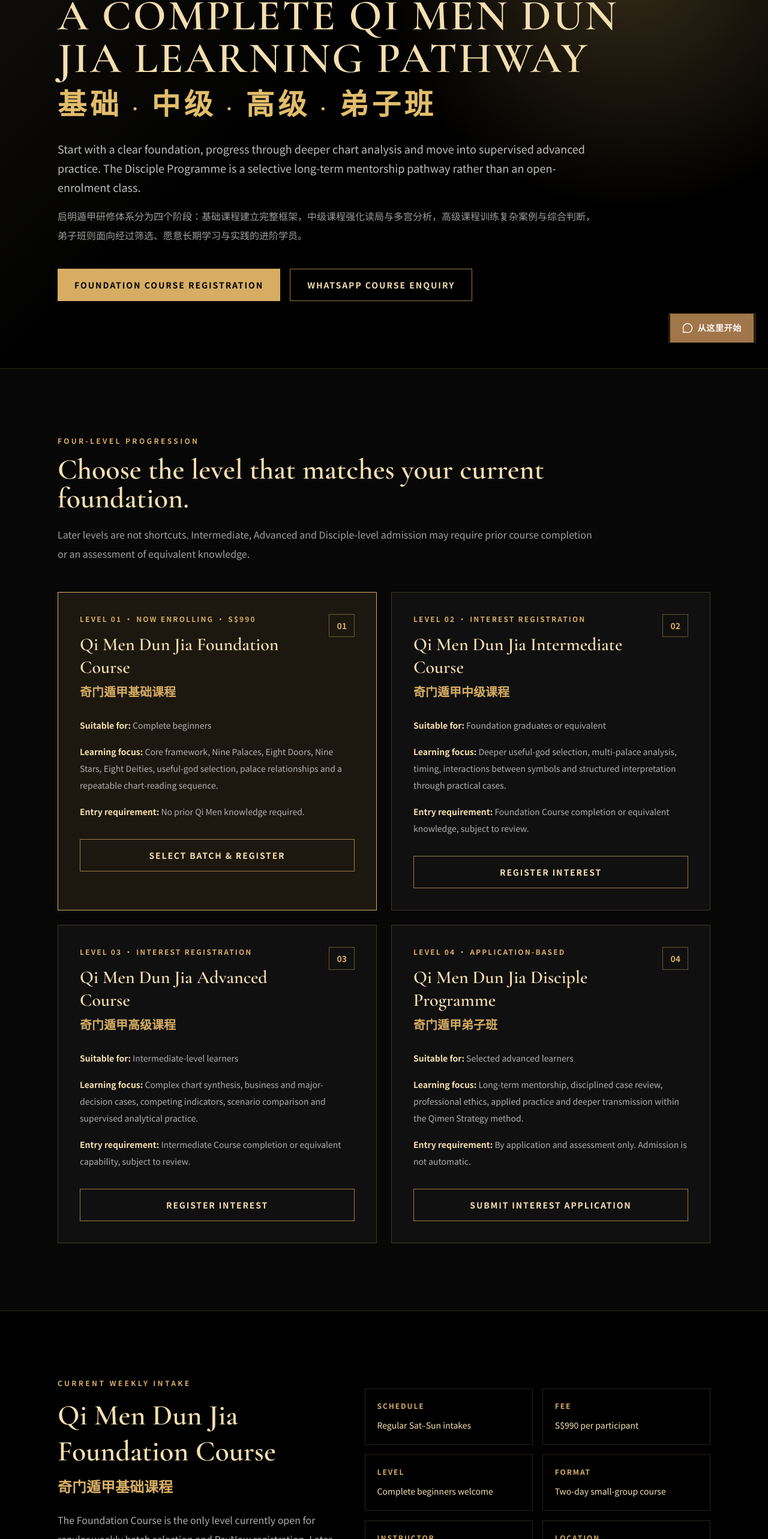
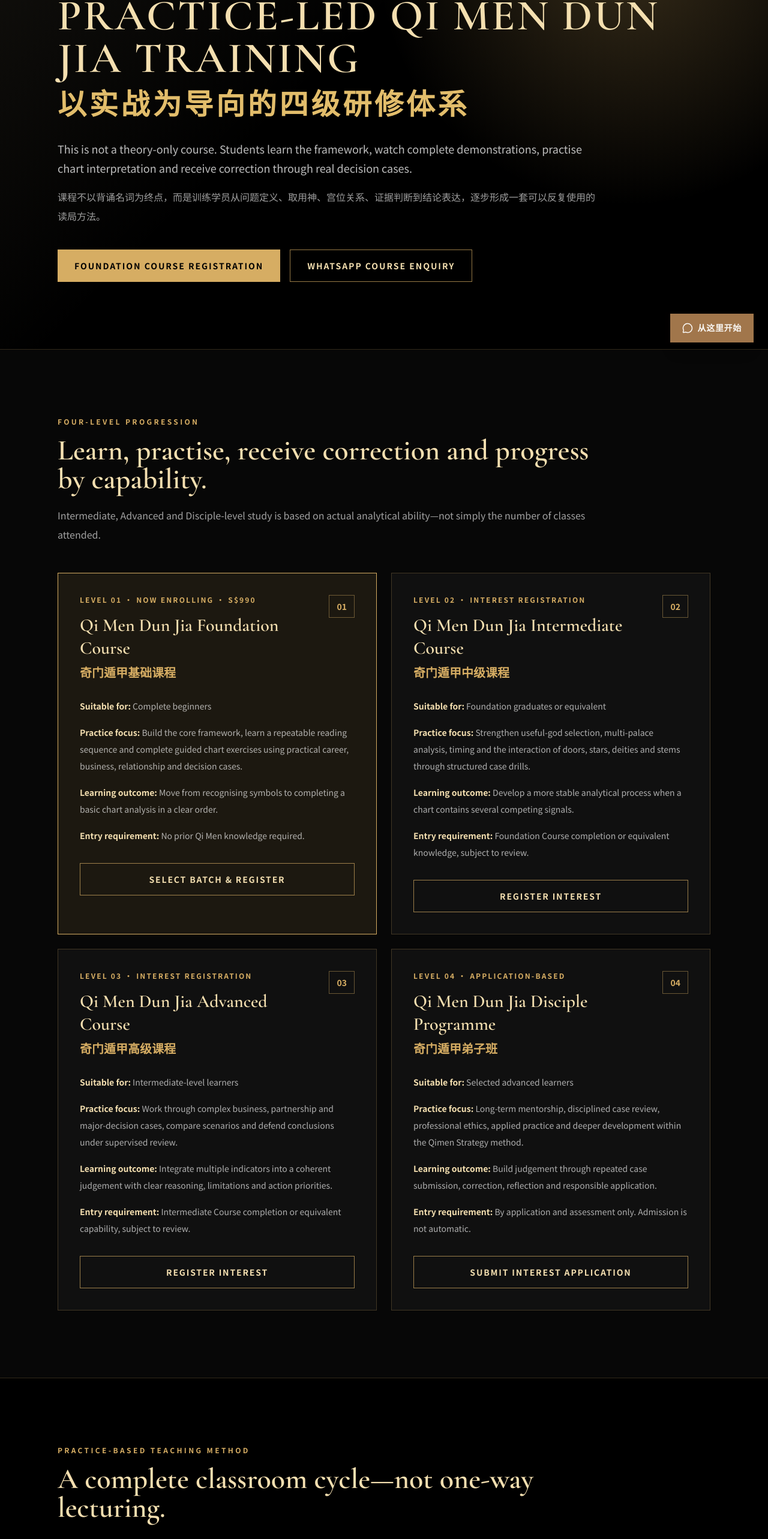
Before and after one commit to BODHIWONG/qmfeng-website, a Next.js app: page /courses in a window 1280 px wide. Shown: the part 205-2771 px from the top of the page at 60% size. Built offline with nearby package versions, Linux system fonts and the light colour scheme.

Commit message:
Position Qi Men courses as practice-led training

```diff
--- a/app/courses/page.tsx
+++ b/app/courses/page.tsx
@@ -6,16 +6,18 @@ import Footer from "@/components/footer";
 import FloatingActions from "@/components/floating-actions";
 
 export const metadata: Metadata = {
-  title: "Qimen Strategy Academy Singapore｜Foundation to Disciple Qi Men Courses",
+  title: "Practical Qi Men Dun Jia Courses Singapore｜Foundation to Disciple",
   description:
-    "Qimen Strategy Academy provides a structured four-level Qi Men Dun Jia learning pathway in Singapore: Foundation, Intermediate, Advanced and the application-based Disciple Programme.",
+    "Qimen Strategy Academy provides a practice-led four-level Qi Men Dun Jia pathway in Singapore. Learn through structured frameworks, guided chart exercises, real cases and supervised review.",
   keywords: [
+    "practical Qi Men Dun Jia course Singapore",
+    "Qi Men Dun Jia case training",
     "Qimen Strategy Academy Singapore",
-    "Qi Men Dun Jia course Singapore",
     "Qi Men intermediate course Singapore",
     "Qi Men advanced course Singapore",
     "Qi Men disciple programme",
-    "奇门遁甲课程新加坡",
+    "奇门遁甲实战课程新加坡",
+    "奇门遁甲案例教学",
     "奇门遁甲中级课程",
     "奇门遁甲高级课程",
     "奇门遁甲弟子班",
@@ -25,7 +27,7 @@ export const metadata: Metadata = {
 };
 
 const WA_LINK =
-  "https://wa.me/6589593499?text=Hello%20Qimen%20Strategy%20Academy%2C%20I%20would%20like%20to%20enquire%20about%20the%20Qi%20Men%20Dun%20Jia%20course%20pathway%20in%20Singapore.";
+  "https://wa.me/6589593499?text=Hello%20Qimen%20Strategy%20Academy%2C%20I%20would%20like%20to%20enquire%20about%20your%20practice-led%20Qi%20Men%20Dun%20Jia%20courses%20in%20Singapore.";
 const FOUNDATION_REGISTER_LINK = "/course-registration?course=qimen-foundation&batch=2026-09-19";
 
 const qimenLevels = [
@@ -35,7 +37,8 @@ const qimenLevels = [
     zh: "奇门遁甲基础课程",
     status: "Now Enrolling · S$990",
     audience: "Complete beginners",
-    focus: "Core framework, Nine Palaces, Eight Doors, Nine Stars, Eight Deities, useful-god selection, palace relationships and a repeatable chart-reading sequence.",
+    focus: "Build the core framework, learn a repeatable reading sequence and complete guided chart exercises using practical career, business, relationship and decision cases.",
+    outcome: "Move from recognising symbols to completing a basic chart analysis in a clear order.",
     prerequisite: "No prior Qi Men knowledge required.",
     href: FOUNDATION_REGISTER_LINK,
     cta: "Select Batch & Register",
@@ -47,7 +50,8 @@ const qimenLevels = [
     zh: "奇门遁甲中级课程",
     status: "Interest Registration",
     audience: "Foundation graduates or equivalent",
-    focus: "Deeper useful-god selection, multi-palace analysis, timing, interactions between symbols and structured interpretation through practical cases.",
+    focus: "Strengthen useful-god selection, multi-palace analysis, timing and the interaction of doors, stars, deities and stems through structured case drills.",
+    outcome: "Develop a more stable analytical process when a chart contains several competing signals.",
     prerequisite: "Foundation Course completion or equivalent knowledge, subject to review.",
     href: "/course-registration?course=qimen-intermediate",
     cta: "Register Interest",
@@ -58,7 +62,8 @@ const qimenLevels = [
     zh: "奇门遁甲高级课程",
     status: "Interest Registration",
     audience: "Intermediate-level learners",
-    focus: "Complex chart synthesis, business and major-decision cases, competing indicators, scenario comparison and supervised analytical practice.",
+    focus: "Work through complex business, partnership and major-decision cases, compare scenarios and defend conclusions under supervised review.",
+    outcome: "Integrate multiple indicators into a coherent judgement with clear reasoning, limitations and action priorities.",
     prerequisite: "Intermediate Course completion or equivalent capability, subject to review.",
     href: "/course-registration?course=qimen-advanced",
     cta: "Register Interest",
@@ -69,11 +74,29 @@ const qimenLevels = [
     zh: "奇门遁甲弟子班",
     status: "Application-Based",
     audience: "Selected advanced learners",
-    focus: "Long-term mentorship, disciplined case review, professional ethics, applied practice and deeper transmission within the Qimen Strategy method.",
+    focus: "Long-term mentorship, disciplined case review, professional ethics, applied practice and deeper development within the Qimen Strategy method.",
+    outcome: "Build judgement through repeated case submission, correction, reflection and responsible application.",
     prerequisite: "By application and assessment only. Admission is not automatic.",
     href: "/course-registration?course=qimen-disciple",
     cta: "Submit Interest Application",
   },
+];
+
+const practicalMethod = [
+  ["01", "Framework First", "先建立框架", "Understand the question, select the relevant reference points and follow a consistent analysis order."],
+  ["02", "Instructor Demonstration", "老师示范拆局", "Watch a complete chart analysis from question framing to evidence, conclusion and practical next steps."],
+  ["03", "Guided Student Practice", "学员实盘练习", "Read charts independently or in small groups instead of only listening to theory."],
+  ["04", "Correction & Debrief", "课堂纠偏复盘", "Identify missed evidence, weak assumptions and conflicting indicators, then rebuild the reasoning."],
+  ["05", "Transfer to Real Decisions", "转化为实际判断", "Learn how to translate chart information into priorities, timing, risk awareness and realistic action options."],
+];
+
+const caseThemes = [
+  ["Career & Executive Transition", "职场发展、岗位选择与事业转型"],
+  ["Business Bottlenecks", "创业、生意卡点与经营优先级"],
+  ["Projects & Investment Decisions", "项目评估与投资决策辅助"],
+  ["Partnership & People", "合作关系、团队与用人判断"],
+  ["Relationships & Major Choices", "情感关系与个人重大选择"],
+  ["Timing & Action Planning", "时机判断与行动顺序"],
 ];
 
 const otherModules = [
@@ -93,14 +116,14 @@ export default function CoursesPage() {
             <div className="container relative mx-auto max-w-6xl">
               <p className="text-xs font-bold uppercase tracking-[0.30em] text-[#d6ad63]">Qimen Strategy Academy · Singapore</p>
               <h1 className="mt-5 max-w-5xl text-4xl font-semibold uppercase leading-[0.98] tracking-[0.04em] text-[#f4dfb0] md:text-7xl">
-                A Complete Qi Men Dun Jia Learning Pathway
+                Practice-Led Qi Men Dun Jia Training
               </h1>
-              <h2 className="mt-5 text-3xl font-semibold tracking-[0.12em] text-[#e2bd6b] md:text-5xl">基础 · 中级 · 高级 · 弟子班</h2>
+              <h2 className="mt-5 text-3xl font-semibold tracking-[0.10em] text-[#e2bd6b] md:text-5xl">以实战为导向的四级研修体系</h2>
               <p className="mt-8 max-w-4xl text-lg leading-8 text-white/74">
-                Start with a clear foundation, progress through deeper chart analysis and move into supervised advanced practice. The Disciple Programme is a selective long-term mentorship pathway rather than an open-enrolment class.
+                This is not a theory-only course. Students learn the framework, watch complete demonstrations, practise chart interpretation and receive correction through real decision cases.
               </p>
               <p className="mt-4 max-w-4xl leading-8 text-white/62">
-                启明遁甲研修体系分为四个阶段：基础课程建立完整框架，中级课程强化读局与多宫分析，高级课程训练复杂案例与综合判断，弟子班则面向经过筛选、愿意长期学习与实践的进阶学员。
+                课程不以背诵名词为终点，而是训练学员从问题定义、取用神、宫位关系、证据判断到结论表达，逐步形成一套可以反复使用的读局方法。
               </p>
               <div className="mt-10 flex flex-col gap-4 sm:flex-row">
                 <Link href={FOUNDATION_REGISTER_LINK} className="inline-flex items-center justify-center bg-[#d6ad63] px-7 py-4 text-sm font-bold uppercase tracking-[0.14em] text-black hover:bg-[#f4dfb0]">
@@ -116,9 +139,9 @@ export default function CoursesPage() {
           <section className="border-y border-[#d6ad63]/20 bg-[#070707] px-4 py-20 md:py-28">
             <div className="container mx-auto max-w-6xl">
               <p className="text-xs font-bold uppercase tracking-[0.28em] text-[#d6ad63]">Four-Level Progression</p>
-              <h2 className="mt-4 max-w-4xl text-3xl font-semibold text-[#f4dfb0] md:text-5xl">Choose the level that matches your current foundation.</h2>
+              <h2 className="mt-4 max-w-4xl text-3xl font-semibold text-[#f4dfb0] md:text-5xl">Learn, practise, receive correction and progress by capability.</h2>
               <p className="mt-5 max-w-4xl leading-8 text-white/62">
-                Later levels are not shortcuts. Intermediate, Advanced and Disciple-level admission may require prior course completion or an assessment of equivalent knowledge.
+                Intermediate, Advanced and Disciple-level study is based on actual analytical ability—not simply the number of classes attended.
               </p>
 
               <div className="mt-12 grid gap-6 lg:grid-cols-2">
@@ -137,7 +160,8 @@ export default function CoursesPage() {
                     </div>
                     <div className="mt-7 space-y-4 text-sm leading-7 text-white/66">
                       <p><strong className="text-[#f4dfb0]">Suitable for:</strong> {course.audience}</p>
-                      <p><strong className="text-[#f4dfb0]">Learning focus:</strong> {course.focus}</p>
+                      <p><strong className="text-[#f4dfb0]">Practice focus:</strong> {course.focus}</p>
+                      <p><strong className="text-[#f4dfb0]">Learning outcome:</strong> {course.outcome}</p>
                       <p><strong className="text-[#f4dfb0]">Entry requirement:</strong> {course.prerequisite}</p>
                     </div>
                     <Link href={course.href} className="mt-8 inline-flex w-full items-center justify-center border border-[#d6ad63]/70 px-6 py-4 text-sm font-bold uppercase tracking-[0.13em] text-[#f4dfb0] transition hover:bg-[#d6ad63] hover:text-black">
@@ -150,13 +174,54 @@ export default function CoursesPage() {
           </section>
 
           <section className="px-4 py-20 md:py-28">
+            <div className="container mx-auto max-w-6xl">
+              <p className="text-xs font-bold uppercase tracking-[0.28em] text-[#d6ad63]">Practice-Based Teaching Method</p>
+              <h2 className="mt-4 max-w-4xl text-3xl font-semibold text-[#f4dfb0] md:text-5xl">A complete classroom cycle—not one-way lecturing.</h2>
+              <p className="mt-5 max-w-4xl leading-8 text-white/62">
+                每一个核心知识点都尽量经过“讲解—示范—练习—纠偏—复盘”的完整闭环，让学员真正知道如何使用，而不只是听过。
+              </p>
+              <div className="mt-12 grid gap-5 md:grid-cols-2 lg:grid-cols-5">
+                {practicalMethod.map(([no, title, zh, body]) => (
+                  <article key={no} className="border border-[#d6ad63]/25 bg-white/[0.035] p-6">
+                    <p className="text-sm font-bold text-[#d6ad63]">{no}</p>
+                    <h3 className="mt-3 text-xl font-semibold text-[#f4dfb0]">{title}</h3>
+                    <p className="mt-2 font-semibold text-[#d6ad63]">{zh}</p>
+                    <p className="mt-4 text-sm leading-7 text-white/62">{body}</p>
+                  </article>
+                ))}
+              </div>
+            </div>
+          </section>
+
+          <section className="border-y border-[#d6ad63]/20 bg-[#070707] px-4 py-20 md:py-28">
+            <div className="container mx-auto max-w-6xl">
+              <p className="text-xs font-bold uppercase tracking-[0.28em] text-[#d6ad63]">Practical Case Themes</p>
+              <h2 className="mt-4 max-w-4xl text-3xl font-semibold text-[#f4dfb0] md:text-5xl">Train judgement around real questions people actually face.</h2>
+              <div className="mt-10 grid gap-4 md:grid-cols-2 lg:grid-cols-3">
+                {caseThemes.map(([en, zh], index) => (
+                  <div key={en} className="flex gap-4 border border-[#d6ad63]/20 bg-black p-6">
+                    <span className="text-sm font-bold text-[#d6ad63]">{String(index + 1).padStart(2, "0")}</span>
+                    <div>
+                      <h3 className="font-semibold text-[#f4dfb0]">{en}</h3>
+                      <p className="mt-2 text-sm leading-6 text-white/60">{zh}</p>
+                    </div>
+                  </div>
+                ))}
+              </div>
+              <p className="mt-8 max-w-4xl text-sm leading-7 text-white/48">
+                Cases are used for educational analysis. Qi Men is taught as supplementary decision support and does not replace professional financial, legal, medical or psychological advice.
+              </p>
+            </div>
+          </section>
+
+          <section className="px-4 py-20 md:py-28">
             <div className="container mx-auto grid max-w-6xl gap-10 lg:grid-cols-[0.9fr_1.1fr] lg:items-center">
               <div>
                 <p className="text-xs font-bold uppercase tracking-[0.28em] text-[#d6ad63]">Current Weekly Intake</p>
                 <h2 className="mt-4 text-3xl font-semibold leading-tight text-[#f4dfb0] md:text-5xl">Qi Men Dun Jia Foundation Course</h2>
-                <p className="mt-3 text-2xl font-semibold text-[#d6ad63]">奇门遁甲基础课程</p>
+                <p className="mt-3 text-2xl font-semibold text-[#d6ad63]">奇门遁甲基础实战课程</p>
                 <p className="mt-6 text-base leading-8 text-white/68">
-                  The Foundation Course is the only level currently open for regular weekly batch selection and PayNow registration. Later levels accept interest registration while dates, fees and prerequisites are being finalised.
+                  The Foundation Course is the only level currently open for regular weekly batch selection and PayNow registration. The course combines core theory, guided examples and introductory chart practice.
                 </p>
               </div>
               <div className="grid gap-4 sm:grid-cols-2">
@@ -164,8 +229,8 @@ export default function CoursesPage() {
                   ["Schedule", "Regular Sat–Sun intakes"],
                   ["Fee", "S$990 per participant"],
                   ["Level", "Complete beginners welcome"],
-                  ["Format", "Two-day small-group course"],
-                  ["Instructor", "Huang Qiming｜黄启明"],
+                  ["Format", "Two-day small-group training"],
+                  ["Method", "Cases, practice and review"],
                   ["Location", "Bedok, Singapore"],
                 ].map(([label, value]) => (
                   <div key={label} className="border border-[#d6ad63]/20 bg-black/35 p-5">
@@ -180,7 +245,7 @@ export default function CoursesPage() {
           <section className="border-y border-[#d6ad63]/20 bg-[#070707] px-4 py-20">
             <div className="container mx-auto max-w-6xl">
               <p className="text-xs font-bold uppercase tracking-[0.28em] text-[#d6ad63]">Other Future Modules</p>
-              <h2 className="mt-4 text-3xl font-semibold text-[#f4dfb0] md:text-5xl">Additional learning modules under development.</h2>
+              <h2 className="mt-4 text-3xl font-semibold text-[#f4dfb0] md:text-5xl">Additional practical learning modules under development.</h2>
               <div className="mt-10 grid gap-5 md:grid-cols-3">
                 {otherModules.map(([title, zh, status]) => (
                   <a key={title} href={WA_LINK} target="_blank" rel="noopener noreferrer" className="block border border-[#d6ad63]/20 bg-white/[0.035] p-6 transition hover:border-[#d6ad63]/60">
@@ -196,7 +261,7 @@ export default function CoursesPage() {
           <section className="px-4 py-24">
             <div className="container mx-auto max-w-5xl border border-[#d6ad63]/40 bg-[#d6ad63]/10 p-8 text-center md:p-12">
               <p className="text-xs font-bold uppercase tracking-[0.28em] text-[#d6ad63]">Registration & Entry Review</p>
-              <h2 className="mt-5 text-3xl font-semibold text-[#f4dfb0] md:text-5xl">Foundation is open enrolment. Later levels require appropriate preparation.</h2>
+              <h2 className="mt-5 text-3xl font-semibold text-[#f4dfb0] md:text-5xl">Foundation is open enrolment. Later levels require demonstrated preparation.</h2>
               <p className="mx-auto mt-6 max-w-3xl leading-8 text-white/68">
                 Interest registration does not guarantee admission, a specific date or a confirmed fee. The Disciple Programme is application-based and does not automatically grant certification, teaching rights or permission to reproduce course materials.
               </p>
```
